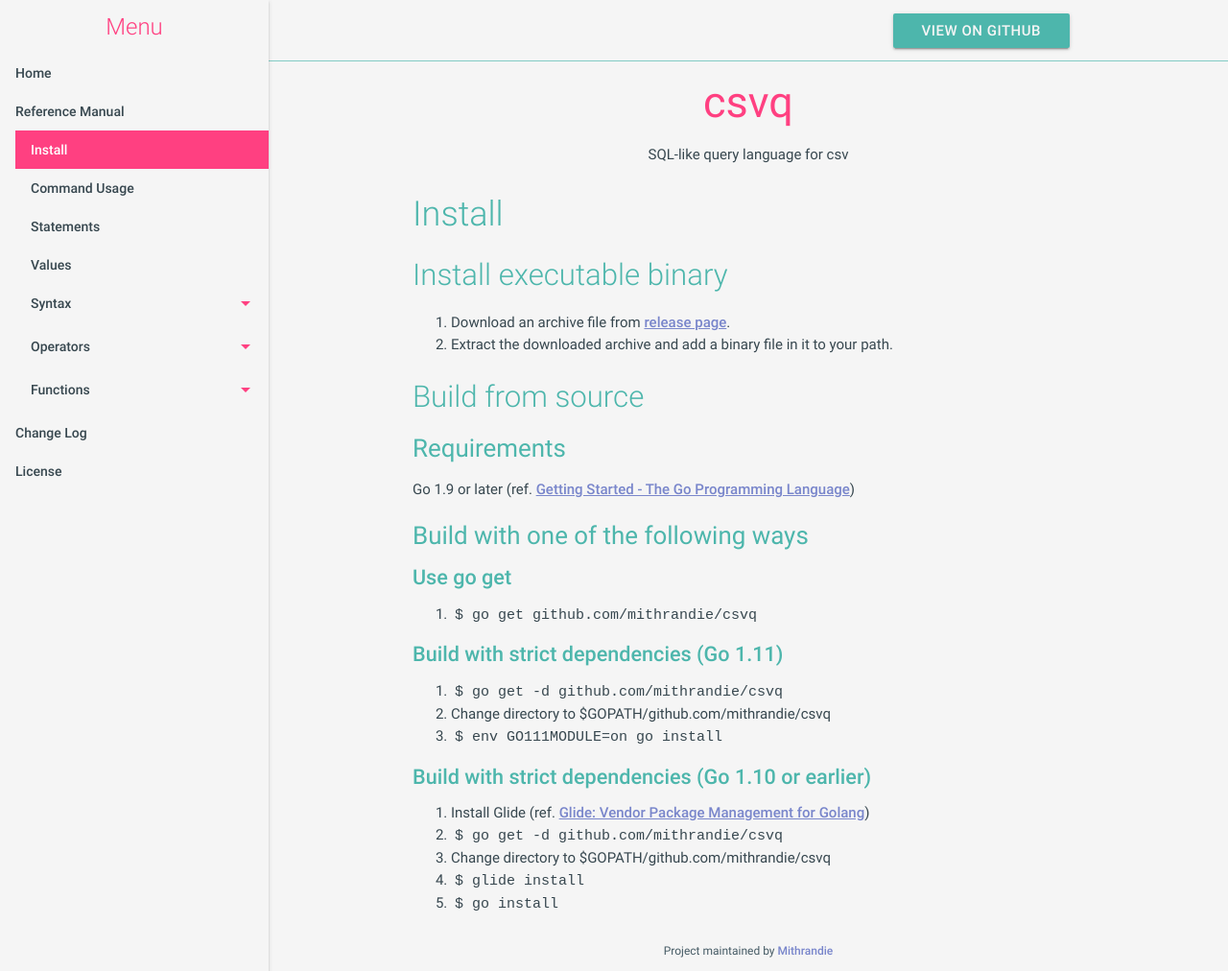
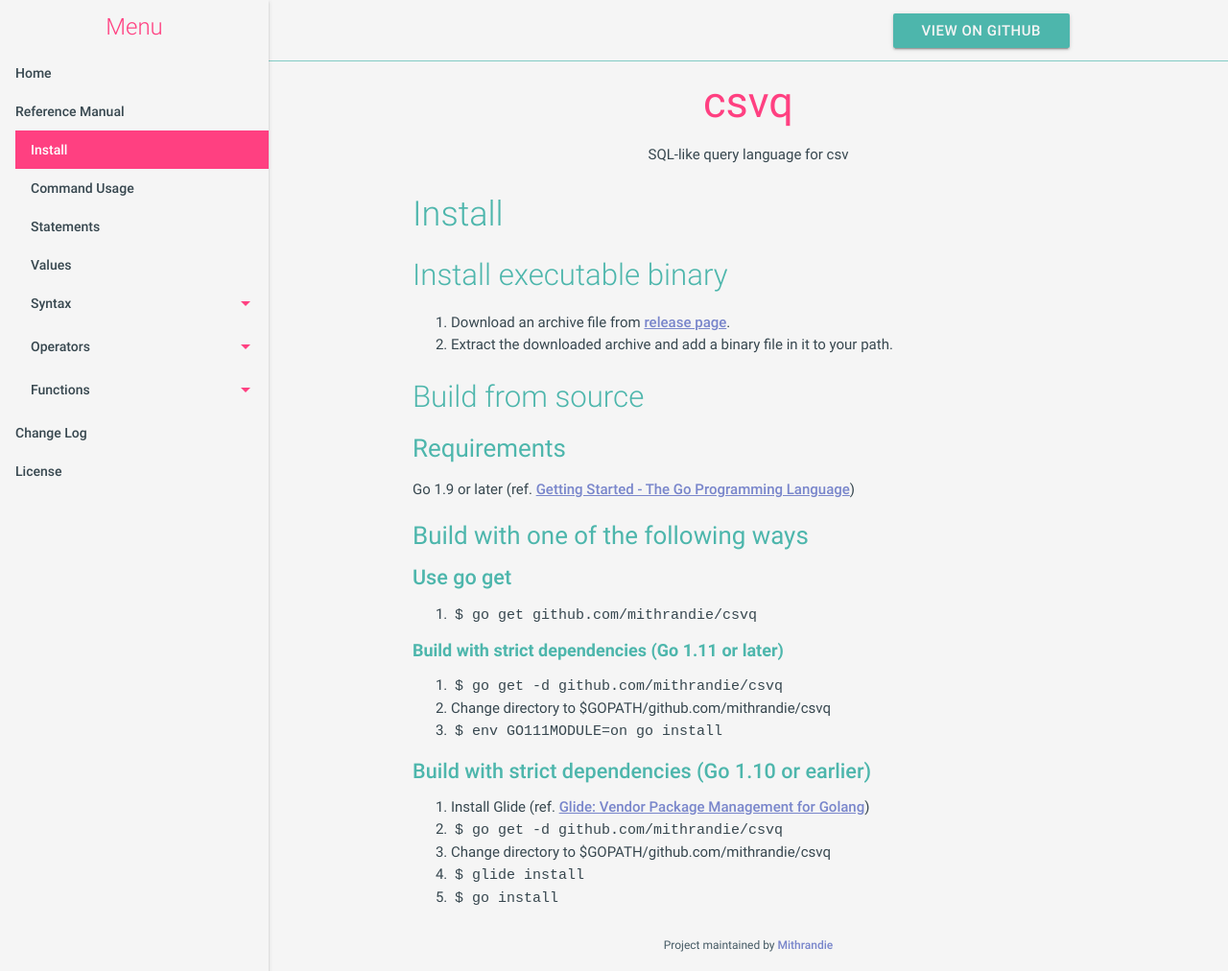
Before and after one commit to mithrandie/csvq, a Jekyll site: the page built from docs/_posts/2006-01-02-install.md, in a window 1280 px wide and 1012 px high. Shown: the whole window at 96% size. Built offline with Jekyll 4.4.1, drawn with Linux system fonts in a browser that asks for light colours.

Commit message:
Update docs.

````diff
--- a/docs/_posts/2006-01-02-install.md
+++ b/docs/_posts/2006-01-02-install.md
@@ -23,7 +23,7 @@ Go 1.9 or later (ref. [Getting Started - The Go Programming Language](https://go
 
 1. ```$ go get github.com/mithrandie/csvq```
 
-#### Build with strict dependencies (Go 1.11)
+##### Build with strict dependencies (Go 1.11 or later)
 
 1. ```$ go get -d github.com/mithrandie/csvq```
 2. Change directory to $GOPATH/github.com/mithrandie/csvq
````
Also changed, not shown: README.md.
